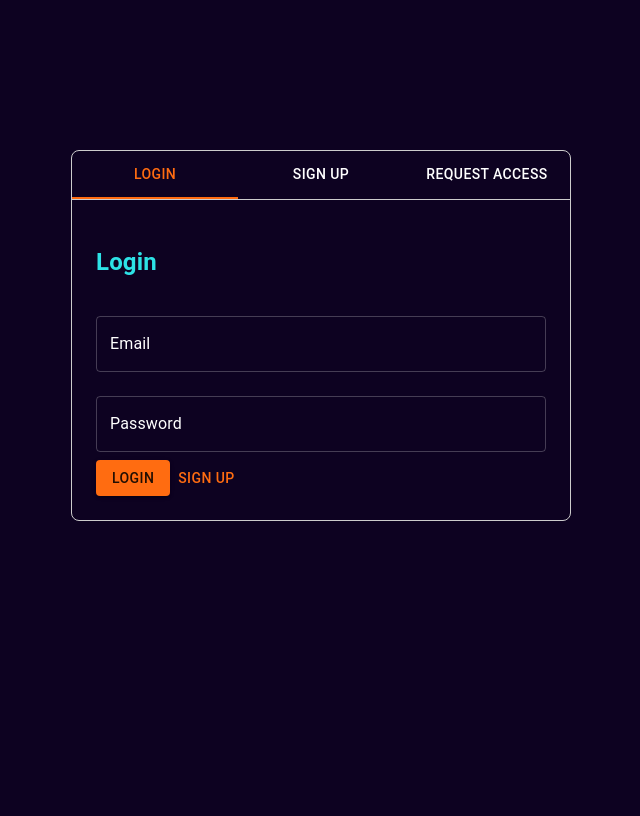
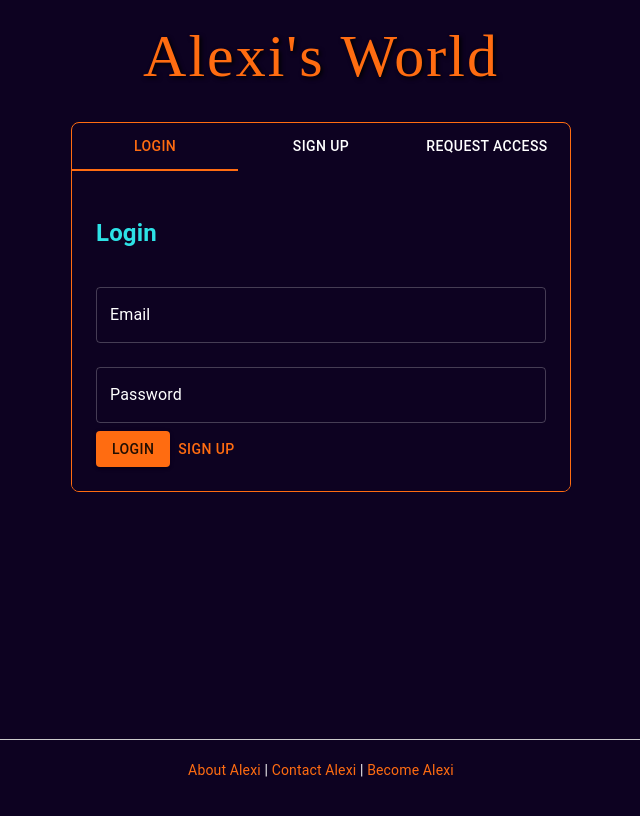
Before and after one commit to alexi-o/alexis-firebase-template, a React (Create React App) app: page /admin in a window 1280 px wide. Shown: the top 816 px of the page, without its empty margins (319-959 px from the left). Built offline with nearby package versions, Linux system fonts and the light colour scheme; no server answers.

Commit message:
adds footer and updates ui

```diff
--- a/src/App.js
+++ b/src/App.js
@@ -5,13 +5,15 @@ import {
   Route,
   Navigate,
 } from "react-router-dom";
-import { Container, CssBaseline } from "@mui/material";
+import { Container, CssBaseline, Box } from "@mui/material";
 import { ThemeProvider } from "@mui/material/styles";
 
 import MetadataExtraction from "./components/MetadataExtraction";
 import Navbar from "./components/Navbar";
 import UserProfile from "./components/UserProfile";
 import Admin from "./components/Admin";
+import AuthContainer from "./components/AuthContainer";
+import Footer from "./components/Footer";
 
 import { auth, db } from "./firebase";
 import { onAuthStateChanged } from "firebase/auth";
@@ -19,7 +21,6 @@ import { doc, getDoc } from "firebase/firestore";
 
 import { darkTheme, lightTheme } from "./theme";
 import useUserRole from "./hooks/useUserRole";
-import AuthContainer from "./components/AuthContainer";
 
 function App() {
   const [user, setUser] = useState(null);
@@ -53,14 +54,22 @@ function App() {
     <ThemeProvider theme={appliedTheme}>
       <CssBaseline />
       <Router>
+        <Box
+          sx={{
+            minHeight: "auto",
+            height: "auto",
+            display: "flex",
+            flexDirection: "column",
+          }}
+        >
           {user && <Navbar />}
           <Container
             maxWidth="md"
             className="App"
             style={{
               backgroundColor: appliedTheme.palette.background.default,
-            minHeight: "100vh",
-            paddingTop: user ? "100px" : "50px",
+              flex: 1,
+              paddingTop: user ? "100px" : "0",
             }}
           >
             {user ? (
@@ -72,17 +81,24 @@ function App() {
                   element={<UserProfile setCurrentTheme={setCurrentTheme} />}
                 />
                 <Route path="/signup" element={<Navigate to="/home" />} />
-              <Route path="/request-access" element={<Navigate to="/home" />} />
+                <Route
+                  path="/request-access"
+                  element={<Navigate to="/home" />}
+                />
                 <Route path="/home" element={<MetadataExtraction />} />
                 <Route
                   path="/admin"
-                element={role === "admin" ? <Admin /> : <Navigate to="/home" />}
+                  element={
+                    role === "admin" ? <Admin /> : <Navigate to="/home" />
+                  }
                 />
               </Routes>
             ) : (
               <AuthContainer />
             )}
           </Container>
+          {!user && <Footer />}
+        </Box>
       </Router>
     </ThemeProvider>
   );
--- a/src/components/AuthContainer.js
+++ b/src/components/AuthContainer.js
@@ -1,8 +1,10 @@
 import React from "react";
-import { Box } from "@mui/material";
+import { Box, Typography, useTheme } from "@mui/material";
 import AuthTabs from "./AuthTabs";
 
 const AuthContainer = () => {
+  const theme = useTheme();
+
   return (
     <Box
       sx={{
@@ -10,10 +12,25 @@ const AuthContainer = () => {
         flexDirection: "column",
         alignItems: "center",
         justifyContent: "flex-start",
-        marginTop: "80px",
         height: "100vh",
+        backgroundColor: theme.palette.background.default,
+        color: theme.palette.text.primary,
+        paddingTop: "20px",
       }}
     >
+      <Typography
+        variant="h2"
+        sx={{
+          fontFamily: "'Press Start 2P', cursive",
+          color: theme.palette.primary.main,
+          textShadow: "2px 2px 4px #000000",
+          marginBottom: "30px",
+          textAlign: "center",
+          letterSpacing: "2px",
+        }}
+      >
+        Alexi's World
+      </Typography>
       <AuthTabs />
     </Box>
   );
--- a/src/components/AuthTabs.js
+++ b/src/components/AuthTabs.js
@@ -1,21 +1,22 @@
 import React, { useState } from "react";
-import { Tabs, Tab, Box } from "@mui/material";
+import { Tabs, Tab, Box, useTheme } from "@mui/material";
 import Login from "./Login";
 import SignUp from "./SignUp";
 import RequestAccess from "./RequestAccess";
 
 const AuthTabs = () => {
   const [tabIndex, setTabIndex] = useState(0);
+  const theme = useTheme();
 
   const handleTabChange = (event, newValue) => {
     setTabIndex(newValue);
   };
 
   return (
-    <Box sx={{ width: "100%", maxWidth: 500, marginTop: "20px" }}>
+    <Box sx={{ width: "100%", maxWidth: 500 }}>
       <Box
         sx={{
-          border: "1px solid #ccc",
+          border: `1px solid ${theme.palette.primary.main}`,
           borderRadius: "8px",
           overflow: "hidden",
         }}
@@ -27,9 +28,6 @@ const AuthTabs = () => {
           textColor="primary"
           variant="fullWidth"
           centered
-          sx={{
-            borderBottom: "1px solid #ccc",
-          }}
         >
           <Tab label="Login" />
           <Tab label="Sign Up" />
@@ -38,6 +36,7 @@ const AuthTabs = () => {
         <Box
           sx={{
             p: 3,
+            backgroundColor: theme.palette.background.default,
           }}
         >
           {tabIndex === 0 && <Login />}
--- /dev/null
+++ b/src/components/Footer.js
@@ -0,0 +1,38 @@
+import React from "react";
+import { Box, Typography, Link, useTheme } from "@mui/material";
+
+const Footer = () => {
+  const theme = useTheme();
+
+  return (
+    <Box
+      sx={{
+        width: "100%",
+        padding: "20px",
+        backgroundColor: theme.palette.background.default,
+        textAlign: "center",
+        borderTop: "1px solid #ccc",
+        position: "fixed",
+        bottom: 0,
+        left: 0,
+        right: 0,
+      }}
+    >
+      <Typography variant="body2" color="textSecondary">
+        <Link href="/about" underline="hover">
+          About Alexi
+        </Link>{" "}
+        |{" "}
+        <Link href="/contact" underline="hover">
+          Contact Alexi
+        </Link>{" "}
+        |{" "}
+        <Link href="/become-alexi" underline="hover">
+          Become Alexi
+        </Link>
+      </Typography>
+    </Box>
+  );
+};
+
+export default Footer;
```
Lines whose indentation alone changed are shown as unchanged.
